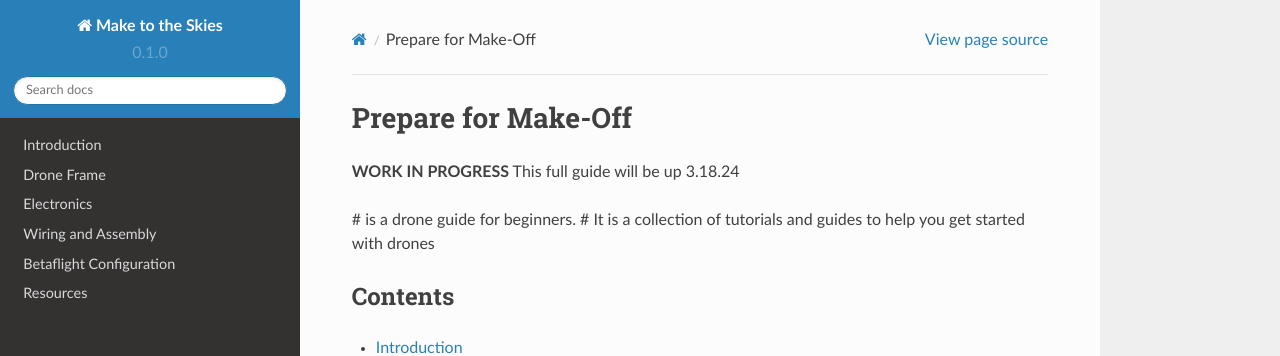
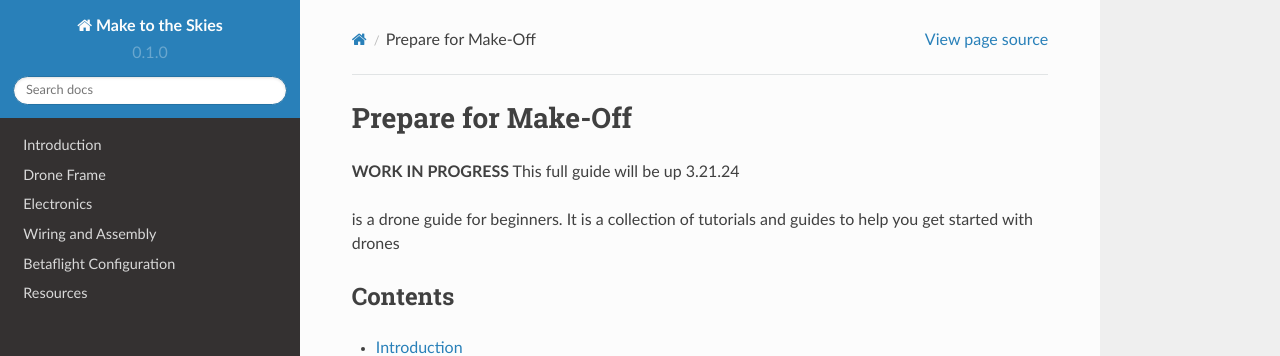
Before and after one commit to CaptainBertie/DroneGuide, a Sphinx documentation site: the page built from docs/source/index.rst, in a window 1280 px wide and 900 px high. Shown: the top 356 px of the window. Built offline with Sphinx 7.4.7 and the Read the Docs theme 2.0.0, drawn with Linux system fonts in a browser that asks for light colours.

Commit message:
Add files via upload

```diff
--- a/docs/source/index.rst
+++ b/docs/source/index.rst
@@ -1,10 +1,9 @@
 Prepare for Make-Off
 ====================
 
-**WORK IN PROGRESS** This full guide will be up 3.18.24
+**WORK IN PROGRESS** This full guide will be up 3.21.24
 
-# is a drone guide for beginners.
-# It is a collection of tutorials and guides to help you get started with drones
+is a drone guide for beginners. It is a collection of tutorials and guides to help you get started with drones
 
 Contents
 --------
```
